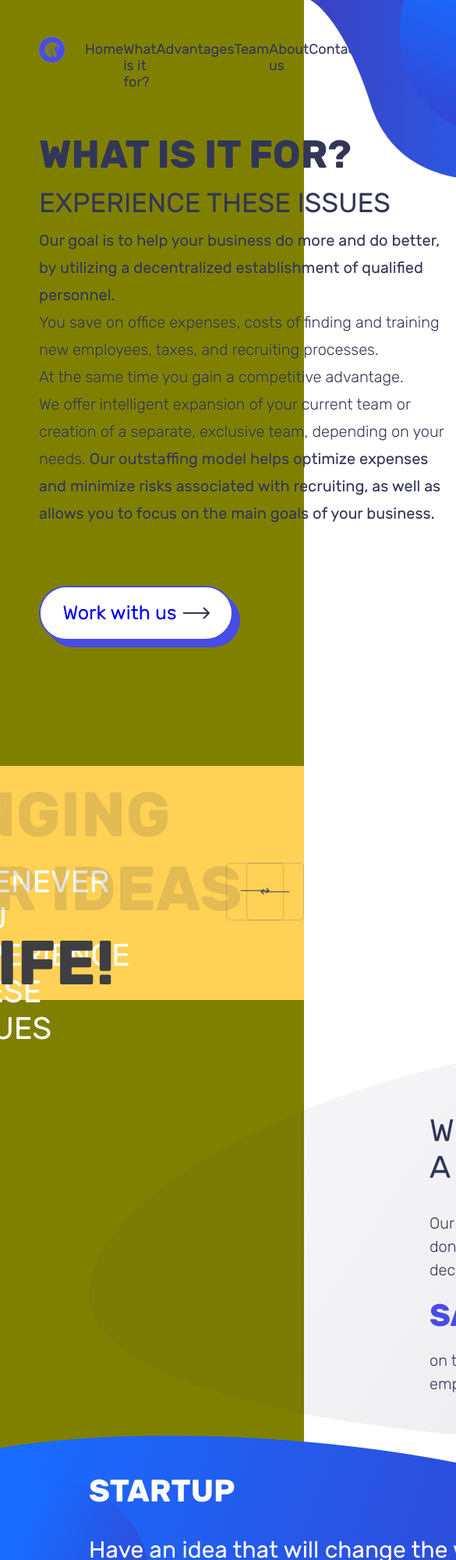
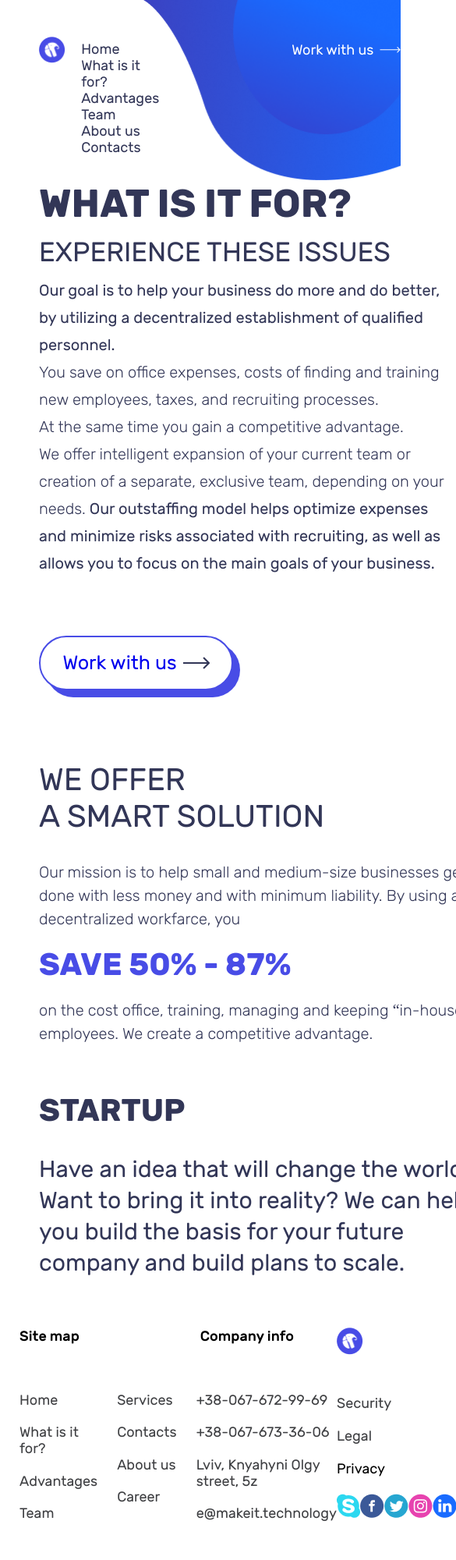
Before and after one commit to RossCr0ss/MakeIt, a plain HTML site: page index.html in a window 390 px wide. Shown: the top 2000 px of the page at 78% size, 585 px wide, since content can reach past the window. Drawn offline with Linux system fonts and the light colour scheme.

Commit message:
added media queries

```diff
--- a/style/css/media.css
+++ b/style/css/media.css
@@ -1,12 +1,88 @@
-@media screen and (max-width: 992px) {
-  .page {
-    background-color: blue;
+@media screen and (max-width: 1280px) {
+  .page .header_top_right {
+    margin-left: 0px;
+  }
+
+  .page .block {
+    display: none;
+  }
+
+  .page .offer_second {
+    top: 1520px;
+  }
+
+  .page .offer_background__first {
+    display: none;
+  }
+  .page .offer_background__second {
+    display: none;
+  }
+  .page .offer_background__third {
+    display: none;
+  }
+
+  .page .offer {
+    display: flex;
+    flex-direction: column;
+  }
+  .page .offer_first {
+    left: 120px;
+  }
+  .page .offer_second {
+    color: #323657;
+  }
+
+  .page .header_top_nav {
+    width: 500px;
+    left: 20px;
   }
 }
 
 /* On screens that are 600px or less, set the background color to olive */
-@media screen and (max-width: 600px) {
-  .page {
-    background-color: olive;
+@media screen and (max-width: 1024px) {
+  .page .header_top_nav ul {
+    flex-direction: column;
+    margin-left: 50px;
+  }
+
+  .page .header_section {
+    top: 0;
+  }
+
+  .page footer .footer_left_links__second {
+    margin-left: 25px;
+    margin-right: 25px;
+  }
+
+  .page footer .footer_left_headline {
+    width: 352px;
+  }
+
+  .page footer .footer_right_social {
+    margin-top: 0;
+  }
+
+  .page footer .footer_right_social ul {
+    justify-content: flex-start;
+  }
+
+  .page footer .footer {
+    margin-top: 0px;
+    margin-left: 25px;
   }
 }
+
+@media screen and (max-width: 768px) {
+  .page .offer {
+    margin-top: 0;
+    height: 800px;
+  }
+  .page .offer_first {
+    left: 50px;
+  }
+
+  .page .offer_second {
+    top: 1400px;
+    left: 50px;
+  }
+}
--- a/style/scss/style.scss
+++ b/style/scss/style.scss
@@ -172,6 +172,10 @@
       &_image {
         margin-left: 49.38px;
         margin-top: 92.8px;
+        img {
+          width: 100%;
+          height: auto;
+        }
       }
     }
   }
@@ -319,7 +323,7 @@
 
   .offer {
     height: 915.44px;
-    width: 1244.99px;
+
     margin-top: 52.94px;
 
     &_background {
@@ -342,7 +346,6 @@
     &_first {
       width: 650px;
       height: 371.13px;
-
       position: absolute;
       margin-top: 91.05px;
       left: 551px;
@@ -441,7 +444,6 @@
   /* FOOTER */
   footer {
     .footer {
-      width: 1131.53px;
       margin-top: 154.56px;
       display: flex;
       flex-direction: row;
```
Also changed, not shown: style/css/style.css.
